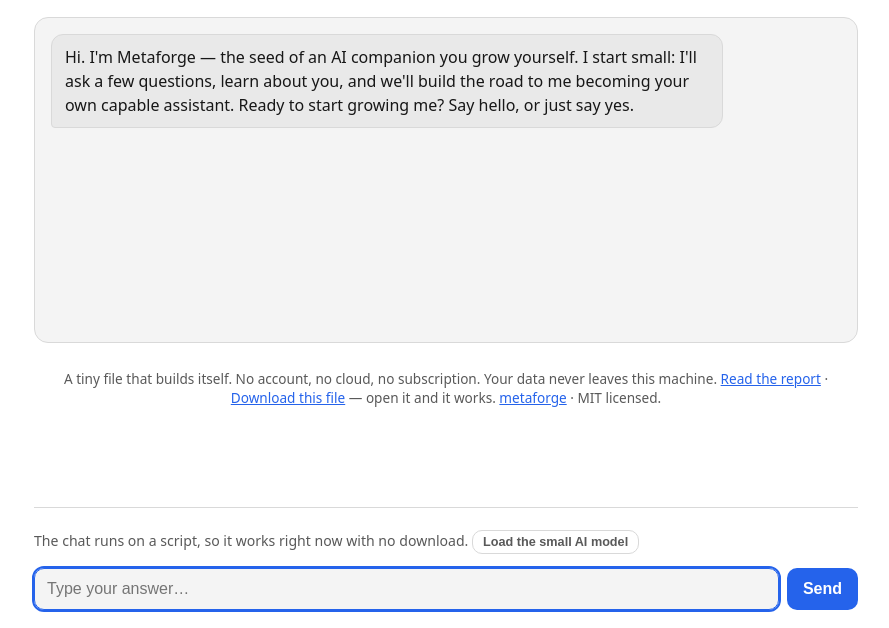
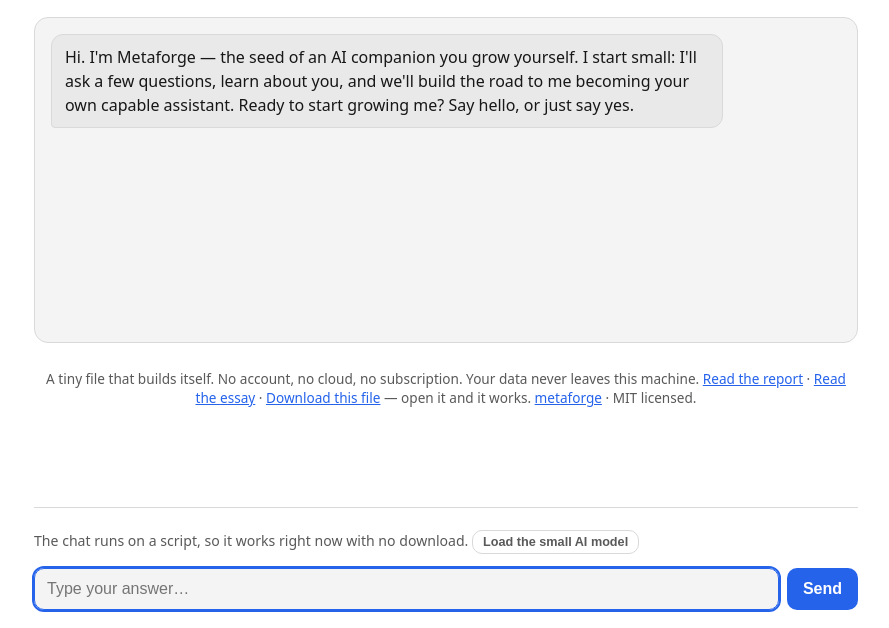
Before and after one commit to GrizzlyBiscuit/metaforge, a plain HTML site: page index.html in a window 1280 px wide. Shown: the part 172-800 px from the top of the page, without its empty margins (194-1083 px from the left). Drawn offline with Linux system fonts and the light colour scheme.

Commit message:
Link the Metaforging essay from the demo footer

```diff
--- a/index.html
+++ b/index.html
@@ -141,7 +141,7 @@
       <div class="card" id="centerChat"><strong>Chat</strong> <span style="color:var(--muted)">— the conversation that started all of this is now just one option inside your command center.</span></div>
     </div>
 
-    <p class="foot">A tiny file that builds itself. No account, no cloud, no subscription. Your data never leaves this machine. <a href="https://gitr3kt.com/reports/metaforge/">Read the report</a> · <a href="/files/metaforge?embed=1" download="metaforge.html">Download this file</a> — open it and it works. <a href="https://github.com/GrizzlyBiscuit/metaforge">metaforge</a> · MIT licensed.</p>
+    <p class="foot">A tiny file that builds itself. No account, no cloud, no subscription. Your data never leaves this machine. <a href="https://gitr3kt.com/reports/metaforge/">Read the report</a> · <a href="https://gitr3kt.com/metaforging/">Read the essay</a> · <a href="/files/metaforge?embed=1" download="metaforge.html">Download this file</a> — open it and it works. <a href="https://github.com/GrizzlyBiscuit/metaforge">metaforge</a> · MIT licensed.</p>
   </div>
 
   <div class="composer">
```
